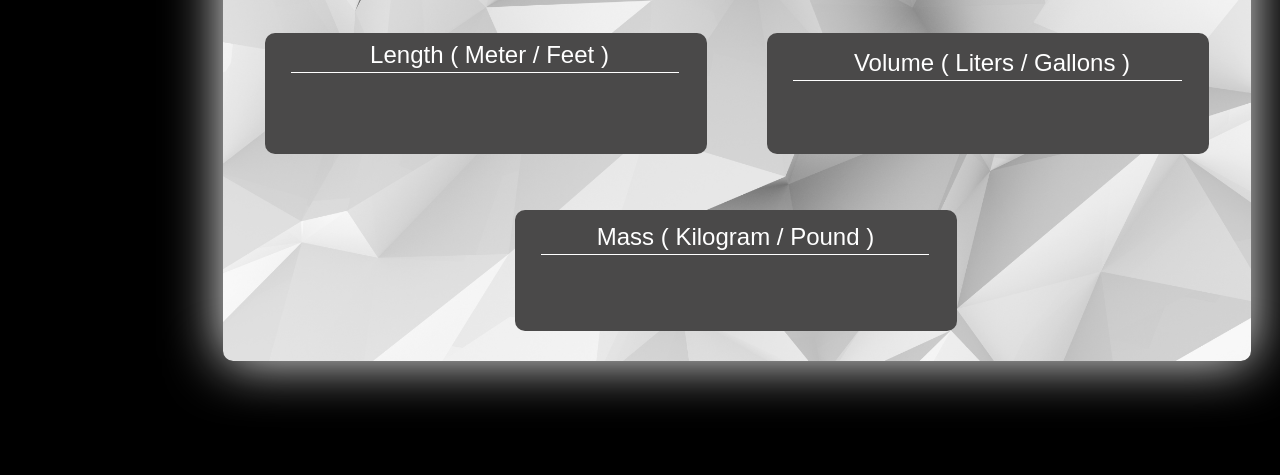
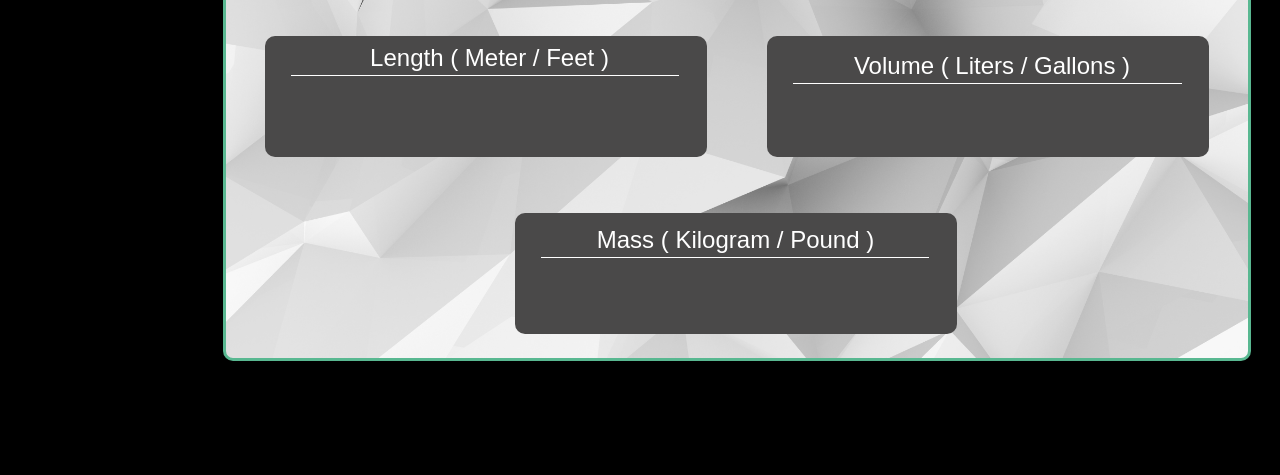
Before and after one commit to Simplycomplex64/unitConverter, a plain HTML site: page index.html in a window 1280 px wide. Shown: the part 325-800 px from the top of the page. Drawn offline with Linux system fonts and the light colour scheme.

Commit message:
no message

```diff
--- a/index.css
+++ b/index.css
@@ -8,7 +8,7 @@ body{
     background-image: url(images/unitBg.png);
     background-size: cover;
     border-radius: 10px;
-    box-shadow: 0 0 55px whitesmoke;
+    border: 3px solid #59b891;
     width: 1028px;
     height: 578px;
     position: relative;
```
